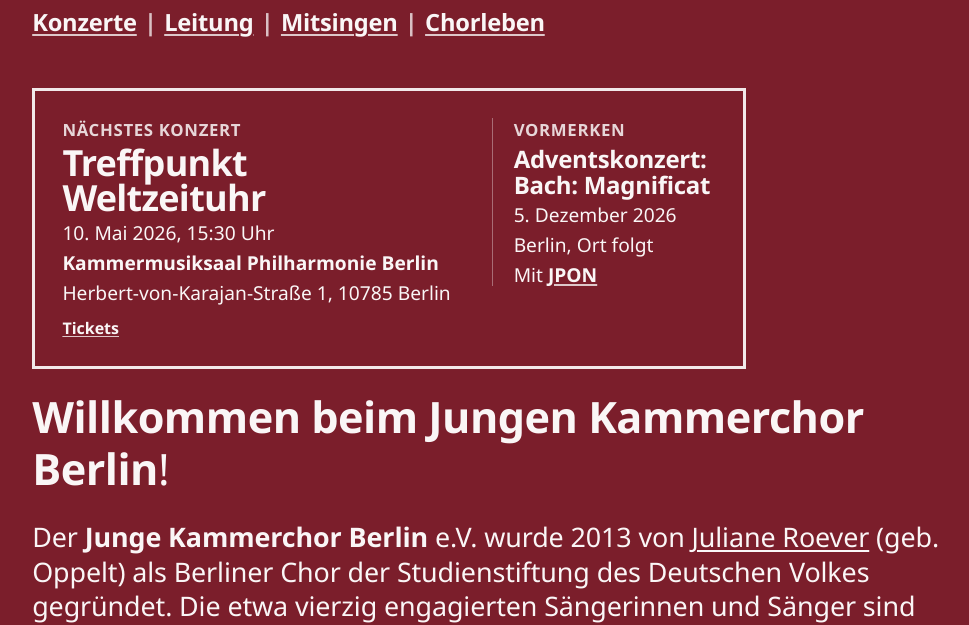
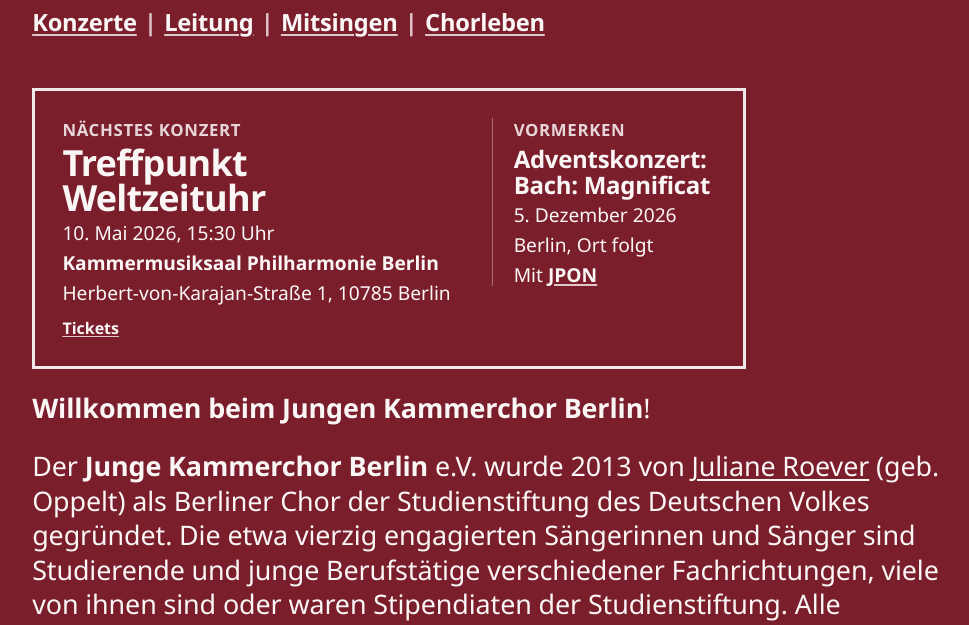
Before and after one commit to minthemiddle/jkb, a website: page index.html in a window 1280 px wide. Shown: the part 174-799 px from the top of the page, without its empty margins (123-1092 px from the left). Drawn offline with Linux system fonts and the light colour scheme.

Commit message:
Reformat: Harmonize font sizing

```diff
--- a/styles/global.css
+++ b/styles/global.css
@@ -230,12 +230,6 @@
   margin-top: 0.9em;
 }
 
-.content > p:first-of-type:not(.section-links) {
-  font-size: var(--lead-size);
-  line-height: 1.22;
-  letter-spacing: -0.012em;
-}
-
 .content h1,
 .content h2,
 .content h3,
```
Also changed, not shown: leitung.html (+1 -1 lines), index.html (line endings or trailing spaces).
